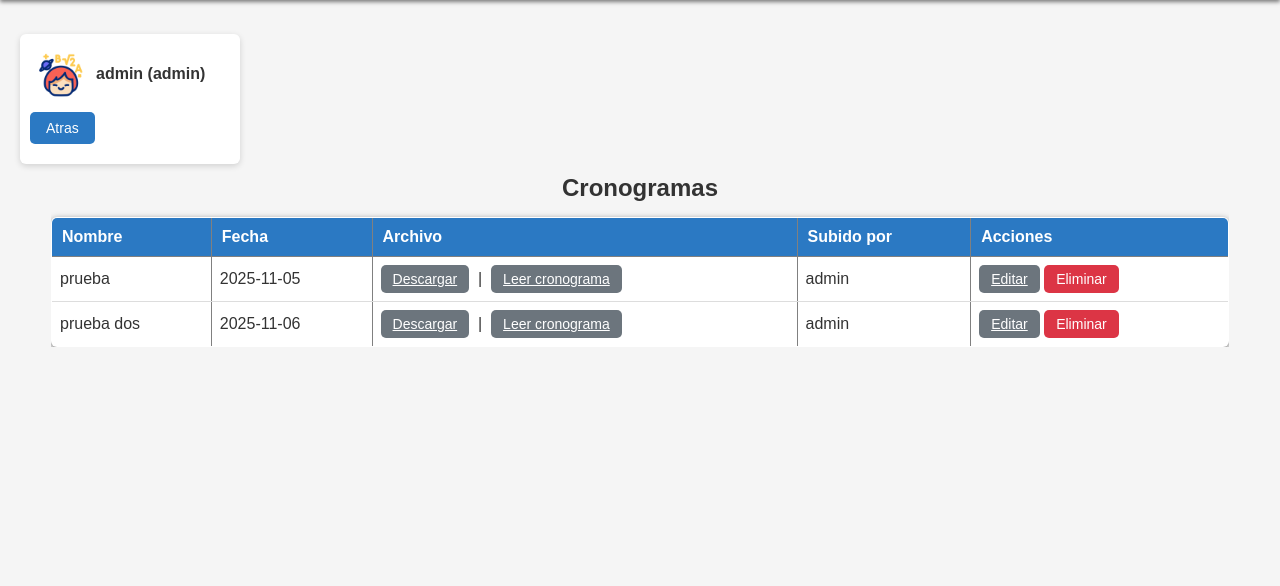
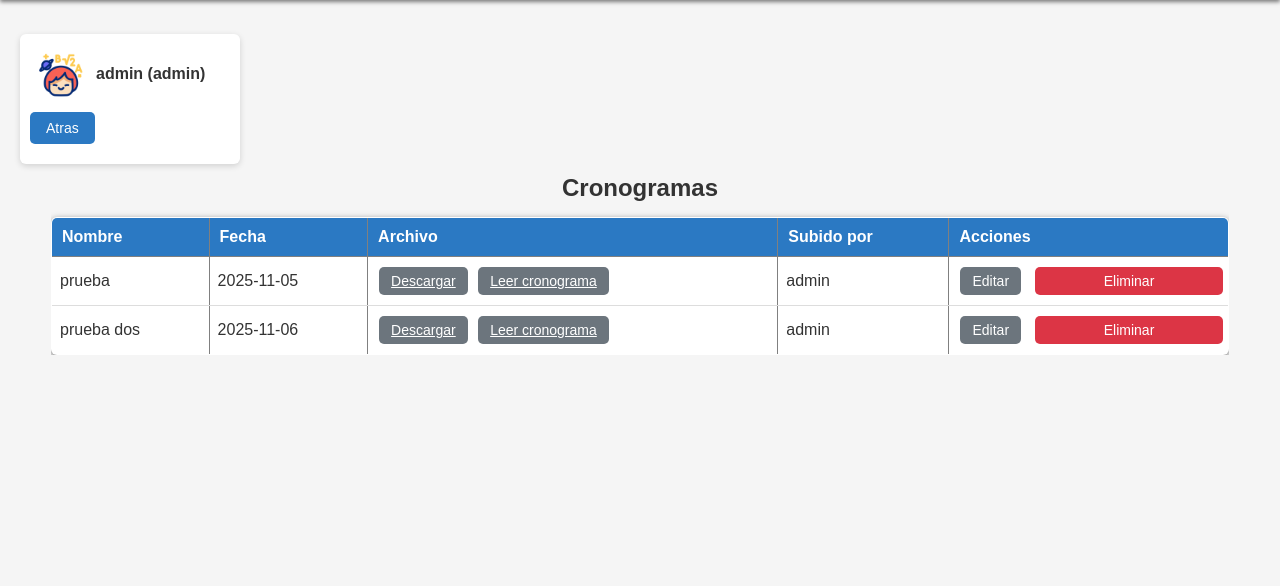
Before and after one commit to Frankvj09/Actas, a Flask app: page /cronogramas/ in a window 1280 px wide. Shown: the part 46-632 px from the top of the page. Run offline with Flask 3, Linux system fonts and the light colour scheme; a user stored in the database is signed in; data comes from the database, SQL or seed files in the repository.

Commit message:
Botones de tablas coreccion de error

```diff
--- a/static/style.css
+++ b/static/style.css
@@ -224,21 +224,36 @@ footer {
   overflow: hidden;
 }
 
+/* ENCABEZADOS */
 .tabla-listado th {
   background: #2B79C3;
   color: white;
   padding: 10px;
   text-align: left;
+  white-space: nowrap; /* evita saltos feos */
 }
 
+/* CELDAS */
 .tabla-listado td {
   padding: 8px;
   text-align: left;
   border-bottom: 1px solid #ddd;
+  vertical-align: middle; /* Alinea botones correctamente */
 }
 
-.tabla-listado tr:hover { background: #f2f8ff; }
+.tabla-listado tr:hover {
+  background: #f2f8ff;
+}
 
+/* PARA QUE LOS BOTONES NO SE SOBREPUSEAN */
+.tabla-listado td a,
+.tabla-listado td button {
+  display: inline-block;
+  margin: 2px 3px;   /* agrega espacio entre botones */
+  white-space: nowrap; /* evita que se partan */
+}
+
+/* Mantener el h2 como lo tenías */
 h2 {
   text-align: center;
   margin-bottom: 15px;
--- a/templates/cronogramas.html
+++ b/templates/cronogramas.html
@@ -1,6 +1,5 @@
 {% extends 'base.html' %}
 {% block title %}Cronogramas{% endblock %}
-
 
 {% block content %}
 <div class="tabla-container">
@@ -20,28 +19,50 @@
       <td>{{ c.nombre }}</td>
       <td>{{ c.fecha.strftime('%Y-%m-%d') if c.fecha else '—' }}</td>
 
+      <!-- ARCHIVO -->
       <td>
         {% if c.archivo %}
-          <a href="{{ url_for('cronogramas.descargar_cronograma', cronograma_id=c.id) }}" class="btn-secondary">Descargar</a>
-          &nbsp;|&nbsp;
-          <a href="{{ url_for('cronogramas.ver_cronograma', cronograma_id=c.id) }}" target="_blank" class="btn-secondary">Leer cronograma</a>
+        <div class="archivo-botones">
+          <a href="{{ url_for('cronogramas.descargar_cronograma', cronograma_id=c.id) }}" class="btn-secondary">
+            Descargar
+          </a>
+
+          <a href="{{ url_for('cronogramas.ver_cronograma', cronograma_id=c.id) }}"
+             target="_blank" class="btn-secondary">
+            Leer cronograma
+          </a>
+        </div>
         {% else %}
           —
         {% endif %}
       </td>
 
+      <!-- SUBIDO POR -->
       <td>{{ c.uploader.username if c.uploader else '—' }}</td>
 
+      <!-- ACCIONES -->
       <td>
-        {% if current_user.role == 'admin' or current_user.id == c.subido_por %}
-          <a href="{{ url_for('cronogramas.editar', id=c.id) }}" class="btn-secondary">Editar</a>
-        {% endif %}
-        {% if current_user.role == 'admin' %}
-          <form method="post" action="{{ url_for('cronogramas.eliminar', id=c.id) }}" style="display:inline">
-            <button type="submit" class="btn-danger">Eliminar</button>
+        <div class="acciones">
+
+          {% if current_user.role == 'admin' or current_user.id == c.subido_por %}
+          <a href="{{ url_for('cronogramas.editar', id=c.id) }}" class="btn-secondary">
+            Editar
+          </a>
+          {% endif %}
+
+          {% if current_user.role == 'admin' %}
+          <form method="post"
+                action="{{ url_for('cronogramas.eliminar', id=c.id) }}"
+                style="width: 100%;">
+            <button type="submit" class="btn-danger" style="width: 100%;">
+              Eliminar
+            </button>
           </form>
-        {% endif %}
+          {% endif %}
+
+        </div>
       </td>
+
     </tr>
     {% endfor %}
   </table>
```
